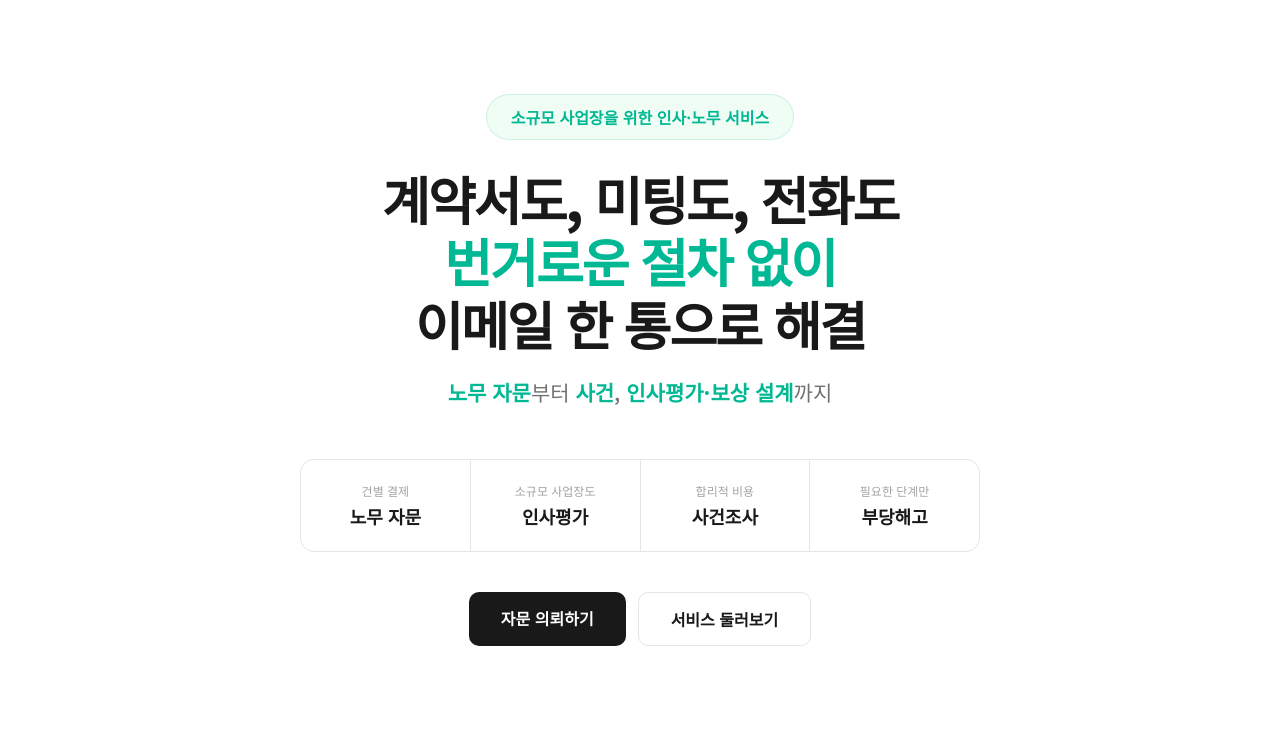
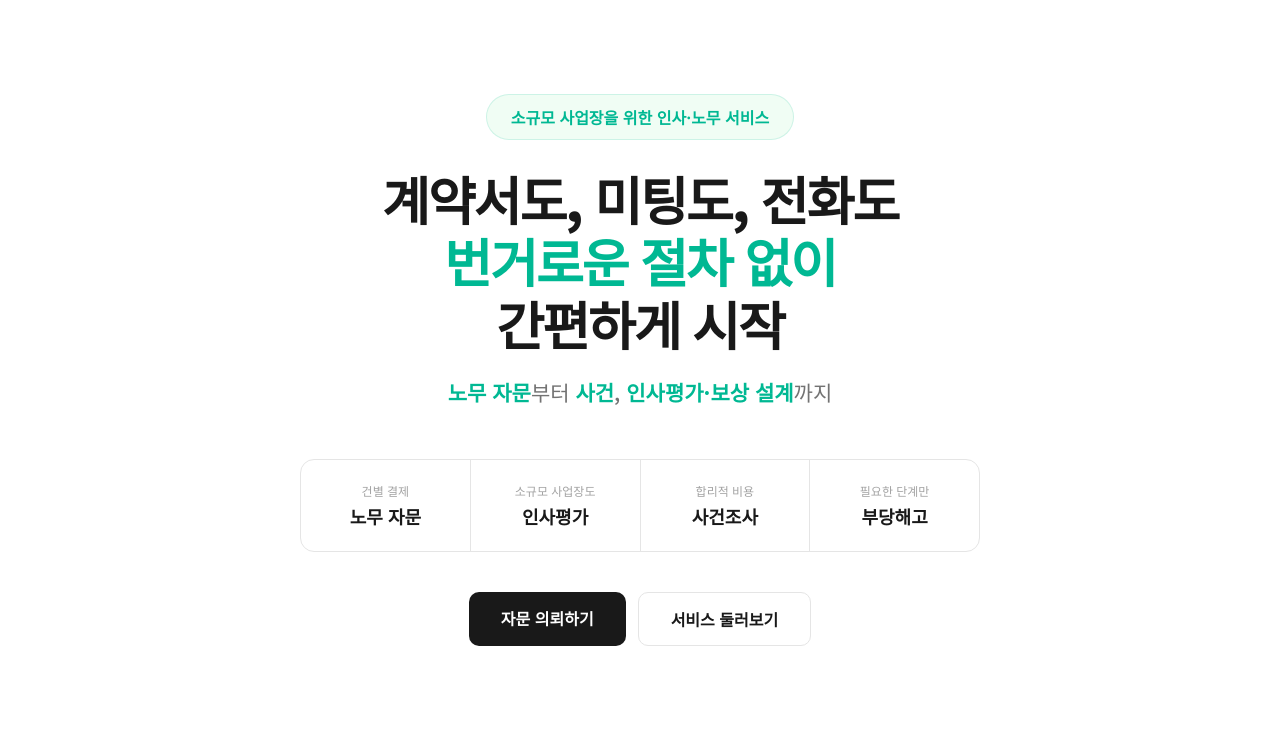
Before and after one commit to jyoon1867/hrer-homepage, a website: page index.html in a window 1280 px wide. Shown: the part 66-800 px from the top of the page. Drawn offline with Linux system fonts and the light colour scheme.

Commit message:
랜딩 히어로: 간편하게 시작

```diff
--- a/index.html
+++ b/index.html
@@ -196,7 +196,7 @@ em{font-style:normal;color:var(--mint);font-weight:700}
 <section class="hero">
 <div class="container">
   <div class="hero-badge">소규모 사업장을 위한 인사·노무 서비스</div>
-  <h1>계약서도, 미팅도, 전화도<br><em>번거로운 절차 없이</em><br>이메일 한 통으로 해결</h1>
+  <h1>계약서도, 미팅도, 전화도<br><em>번거로운 절차 없이</em><br>간편하게 시작</h1>
   <p><em>노무 자문</em>부터 <em>사건</em>, <em>인사평가·보상 설계</em>까지</p>
   <div class="chip-row">
     <div class="chip"><div class="chip-sub">건별 결제</div><div class="chip-main">노무 자문</div></div>
```
